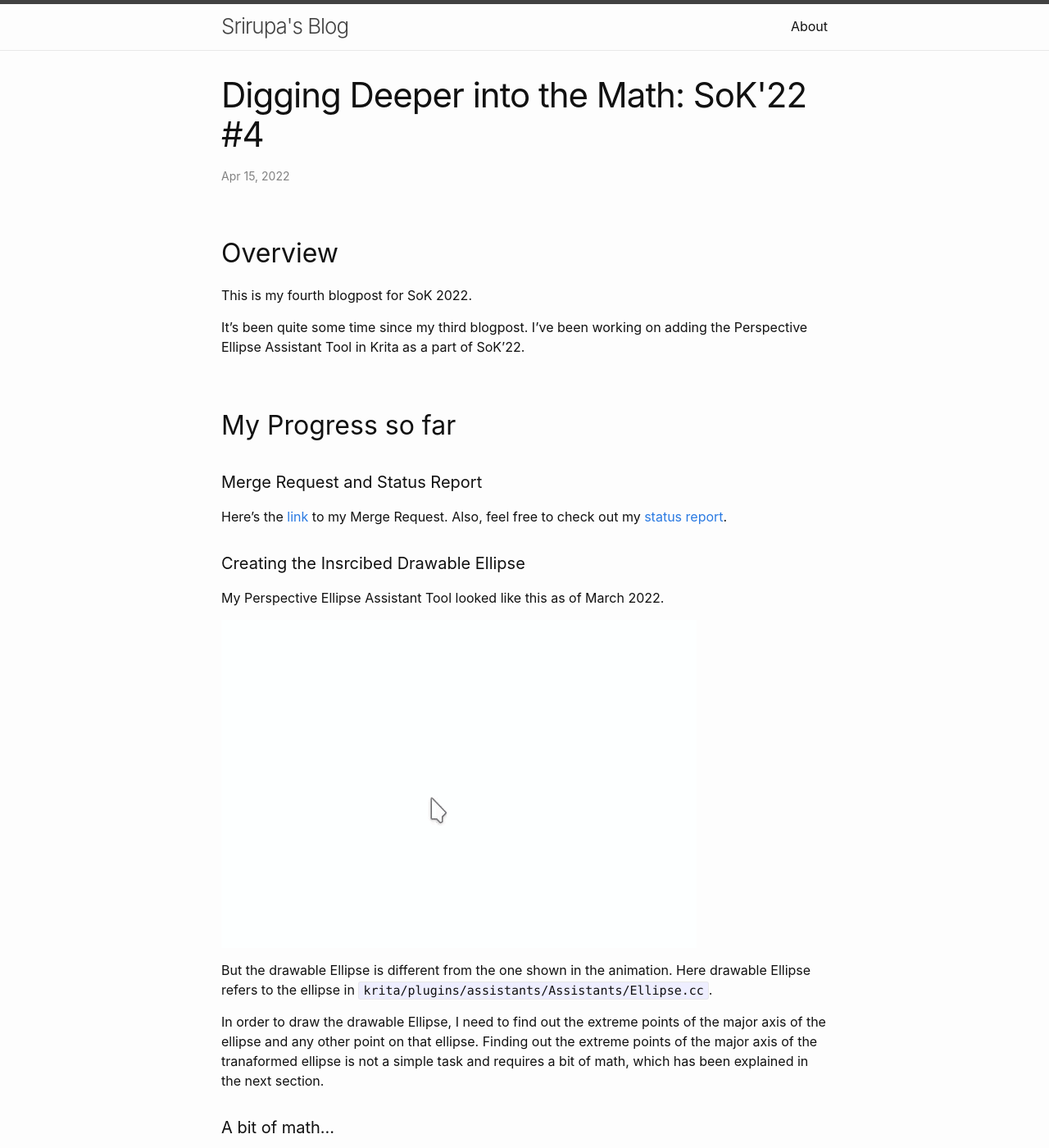
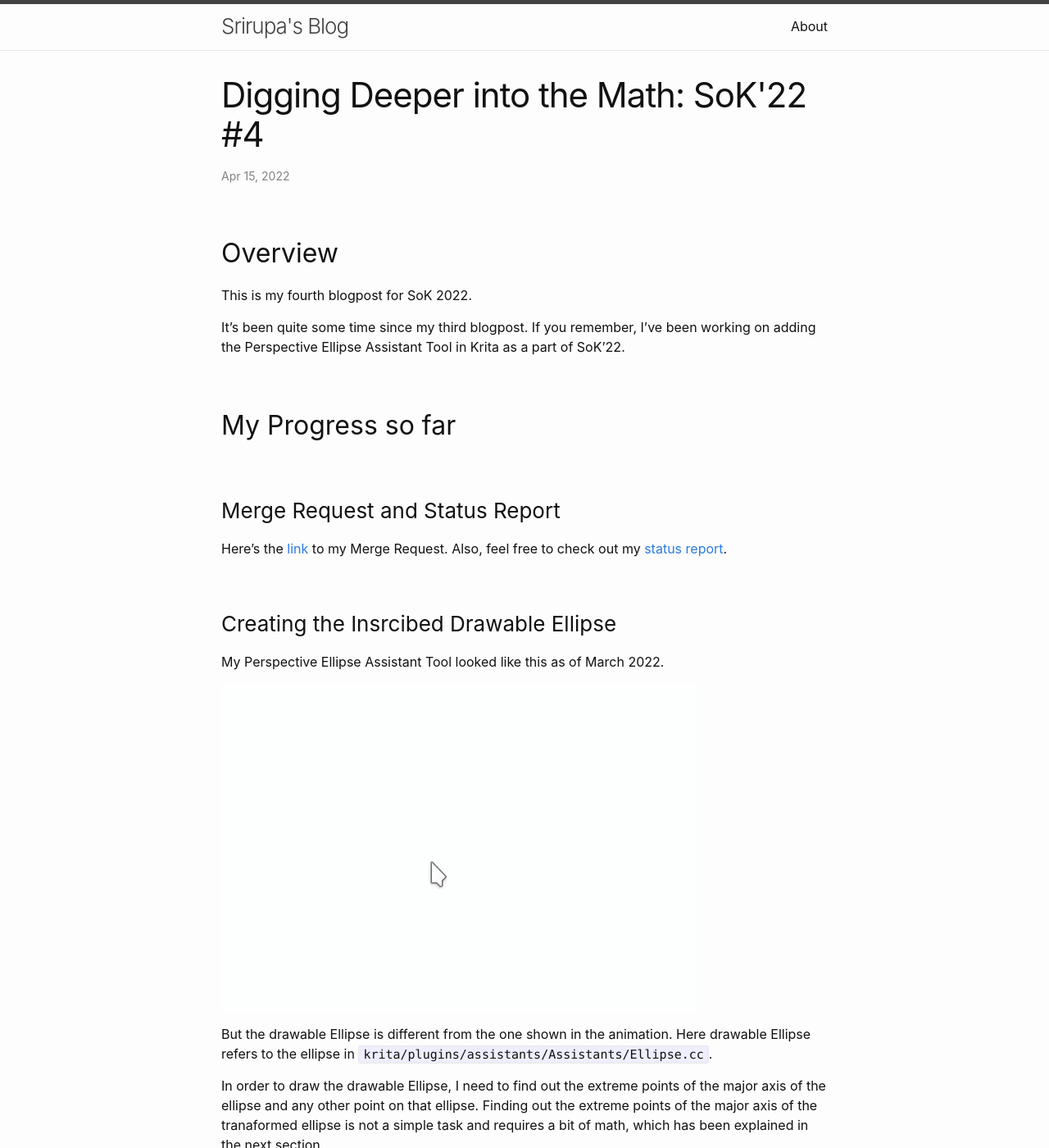
Before and after one commit to srirupa19/srirupa19.github.io, a Jekyll site: the page built from _posts/2022-04-15-fourth_post.markdown, in a window 1280 px wide and 1400 px high. Shown: the whole window at 82% size. Built offline with Jekyll 4.4.1, drawn with Linux system fonts in a browser that asks for light colours; some of the changed text lies outside the part shown.

Commit message:
Edited Fourth blog post for Sok'22

```diff
--- a/_posts/2022-04-15-fourth_post.markdown
+++ b/_posts/2022-04-15-fourth_post.markdown
@@ -10,17 +10,17 @@ tags: kde sok
 
 This is my fourth blogpost for SoK 2022.
 
-It's been quite some time since my third blogpost. I've been working on adding the Perspective Ellipse Assistant Tool in Krita as a part of SoK'22.
+It's been quite some time since my third blogpost. If you remember, I've been working on adding the Perspective Ellipse Assistant Tool in Krita as a part of SoK'22.
 
 ## My Progress so far
 
-#### Merge Request and Status Report
+### Merge Request and Status Report
 
 Here's the [link](https://invent.kde.org/graphics/krita/-/merge_requests/1343) to my Merge Request.
 Also, feel free to check out my [status report](https://community.kde.org/SoK/2022/StatusReport/Srirupa_Datta).
 
 
-#### Creating the Insrcibed Drawable Ellipse
+### Creating the Insrcibed Drawable Ellipse
 
 My Perspective Ellipse Assistant Tool looked like this as of March 2022.
 
@@ -33,12 +33,12 @@ In order to draw the drawable Ellipse, I need to find out the extreme points of
 
 
 
-#### A bit of math...
+### A bit of math...
 
 In order to find the extreme points of the major axis of the transformed ellipse, here's what we need to do.
 
 1. Obtain the equation of the ellipse by solving the tangent equations using the the four points of the four-point-cage, and the touch points of the cage and the ellipse, which in turn can be found by transforming the touch points of the unit square and inscribed circle.
-2. The general equation of an ellipse contains 6 unknowns, namely `(a, b, c, d , e, f)`. Assuming a can never be zero, I can divide the equation by a, to get 5 unknowns namely `(b/a, c/a, d/a, e/a, f/a)`.
+2. The general equation of an ellipse contains 6 unknowns, namely `(a, b, c, d , e, f)`. Assuming `a` can never be zero, I can divide the equation by `a`, to get 5 unknowns namely `(b/a, c/a, d/a, e/a, f/a)`.
 3. Once I find the 5 coefficients, I can use these to find out the major axis extreme points by the formula shown [here](https://math.stackexchange.com/questions/616645/determining-the-major-minor-axes-of-an-ellipse-from-general-form).
 
 
```
